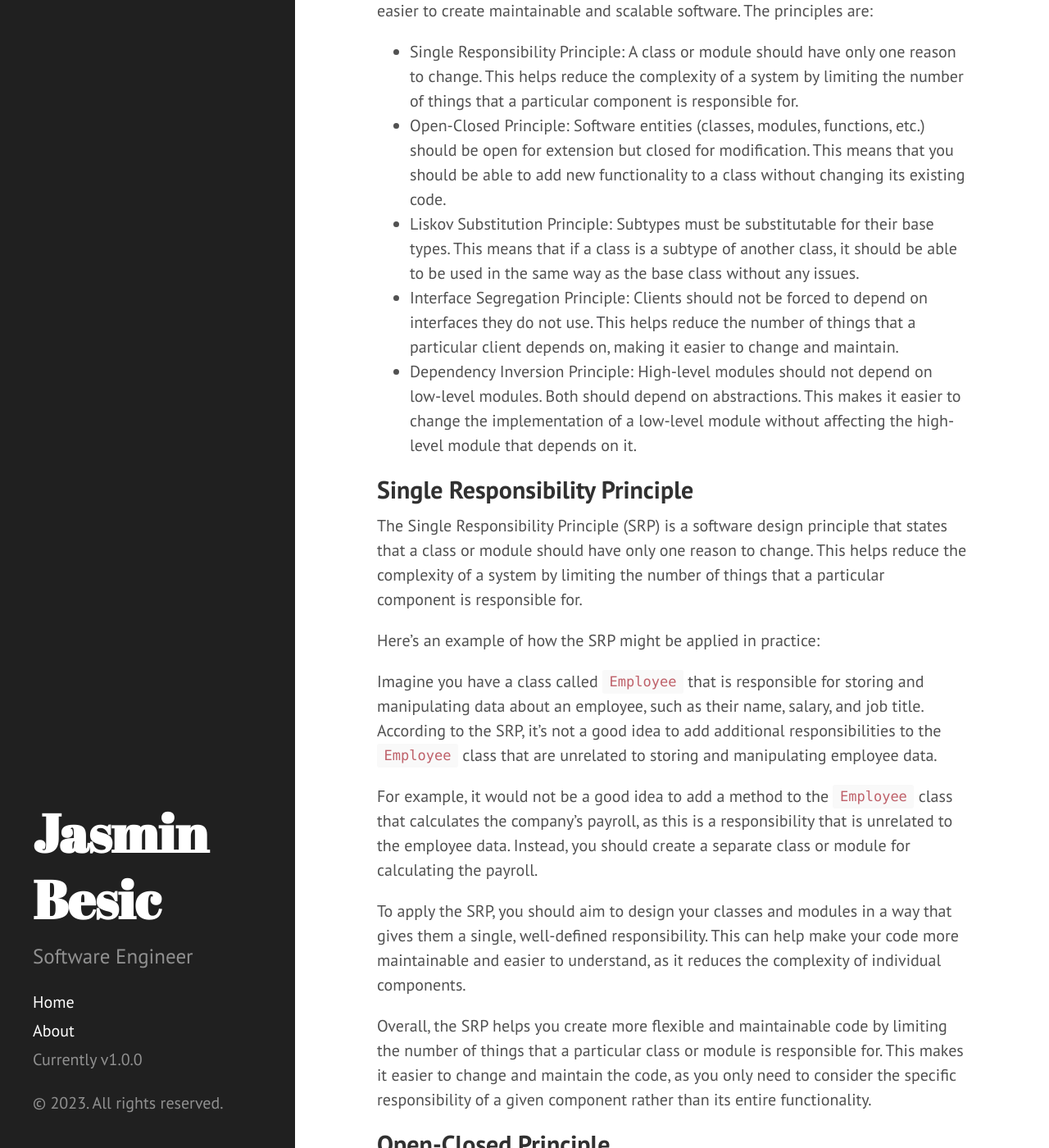
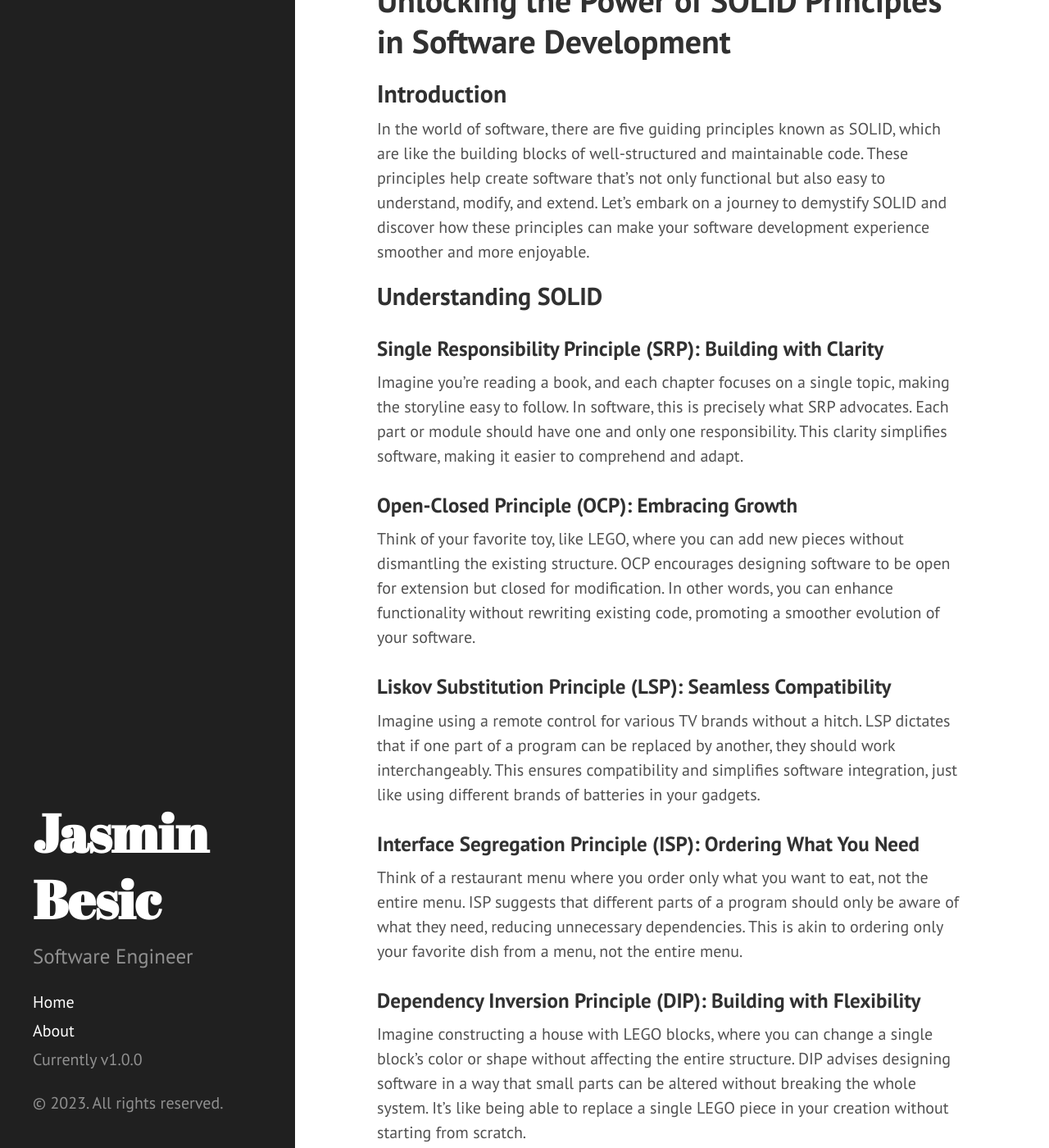
Before and after one commit to jBesic/jBesic.github.io, a Jekyll site: the page built from _posts/2023-01-09-solid-principles-for-programming-and-software-design.md, in a window 1280 px wide and 1400 px high, scrolled down 262 px. Shown: the whole window at 82% size. Built offline with Jekyll 4.4.1, drawn with Linux system fonts in a browser that asks for light colours; Markdown is read by kramdown in place of the engine named in the settings; some of the changed text lies outside the part shown.

Commit message:
Update 2023-01-09-solid-principles-for-programming-and-software-design.md

```diff
--- a/_posts/2023-01-09-solid-principles-for-programming-and-software-design.md
+++ b/_posts/2023-01-09-solid-principles-for-programming-and-software-design.md
@@ -5,84 +5,118 @@ title: SOLID Principles for Programming and Software Design
 metadescription: "SOLID is a set of five design principles that are commonly used by software developers to improve the design of their code. The acronym SOLID stands for: Single Responsibility Principle, Open-Closed Principle, Liskov Substitution Principle, Interface Segregation Principle, and Dependency Inversion Principle. These principles can help developers create more maintainable, scalable, and flexible software."
 ---
 
-The SOLID acronym represents five software design principles that can make it easier to create maintainable and scalable software. The principles are:
+# Unlocking the Power of SOLID Principles in Software Development
 
-* Single Responsibility Principle: A class or module should have only one reason to change. This helps reduce the complexity of a system by limiting the number of things that a particular component is responsible for.
-* Open-Closed Principle: Software entities (classes, modules, functions, etc.) should be open for extension but closed for modification. This means that you should be able to add new functionality to a class without changing its existing code.
-* Liskov Substitution Principle: Subtypes must be substitutable for their base types. This means that if a class is a subtype of another class, it should be able to be used in the same way as the base class without any issues.
-* Interface Segregation Principle: Clients should not be forced to depend on interfaces they do not use. This helps reduce the number of things that a particular client depends on, making it easier to change and maintain.
-* Dependency Inversion Principle: High-level modules should not depend on low-level modules. Both should depend on abstractions. This makes it easier to change the implementation of a low-level module without affecting the high-level module that depends on it.
+## Introduction
 
-## Single Responsibility Principle
+In the world of software, there are five guiding principles known as SOLID, which are like the building blocks of well-structured and maintainable code. These principles help create software that's not only functional but also easy to understand, modify, and extend. Let's embark on a journey to demystify SOLID and discover how these principles can make your software development experience smoother and more enjoyable.
 
-The Single Responsibility Principle (SRP) is a software design principle that states that a class or module should have only one reason to change. This helps reduce the complexity of a system by limiting the number of things that a particular component is responsible for.
+## Understanding SOLID
 
-Here's an example of how the SRP might be applied in practice:
+### Single Responsibility Principle (SRP): Building with Clarity
 
-Imagine you have a class called `Employee` that is responsible for storing and manipulating data about an employee, such as their name, salary, and job title. According to the SRP, it's not a good idea to add additional responsibilities to the `Employee` class that are unrelated to storing and manipulating employee data.
+Imagine you're reading a book, and each chapter focuses on a single topic, making the storyline easy to follow. In software, this is precisely what SRP advocates. Each part or module should have one and only one responsibility. This clarity simplifies software, making it easier to comprehend and adapt.
 
-For example, it would not be a good idea to add a method to the `Employee` class that calculates the company's payroll, as this is a responsibility that is unrelated to the employee data. Instead, you should create a separate class or module for calculating the payroll.
+### Open-Closed Principle (OCP): Embracing Growth
 
-To apply the SRP, you should aim to design your classes and modules in a way that gives them a single, well-defined responsibility. This can help make your code more maintainable and easier to understand, as it reduces the complexity of individual components.
+Think of your favorite toy, like LEGO, where you can add new pieces without dismantling the existing structure. OCP encourages designing software to be open for extension but closed for modification. In other words, you can enhance functionality without rewriting existing code, promoting a smoother evolution of your software.
 
-Overall, the SRP helps you create more flexible and maintainable code by limiting the number of things that a particular class or module is responsible for. This makes it easier to change and maintain the code, as you only need to consider the specific responsibility of a given component rather than its entire functionality.
+### Liskov Substitution Principle (LSP): Seamless Compatibility
 
-## Open-Closed Principle
+Imagine using a remote control for various TV brands without a hitch. LSP dictates that if one part of a program can be replaced by another, they should work interchangeably. This ensures compatibility and simplifies software integration, just like using different brands of batteries in your gadgets.
 
-The Open-Closed Principle (OCP) is a software design principle that states that software entities (such as classes, modules, and functions) should be open for extension but closed for modification. This means that you should be able to add new functionality to a class without changing its existing code.
+### Interface Segregation Principle (ISP): Ordering What You Need
 
-Here's an example of how you might apply the OCP in practice:
+Think of a restaurant menu where you order only what you want to eat, not the entire menu. ISP suggests that different parts of a program should only be aware of what they need, reducing unnecessary dependencies. This is akin to ordering only your favorite dish from a menu, not the entire menu.
 
-Imagine you have a class called `Shape` that represents a geometric shape. You might want to add a new method to the `Shape` class called `area()` that calculates the area of the shape.
+### Dependency Inversion Principle (DIP): Building with Flexibility
 
-Instead of modifying the `Shape` class itself to add the new `area()` method, you could create a new class called `Rectangle` that extends the `Shape` class and has an `area()` method. This allows you to add the new functionality without changing the `Shape` class, which makes it easier to maintain and less prone to bugs.
+Imagine constructing a house with LEGO blocks, where you can change a single block's color or shape without affecting the entire structure. DIP advises designing software in a way that small parts can be altered without breaking the whole system. It's like being able to replace a single LEGO piece in your creation without starting from scratch.
 
-Another way to apply the OCP is to use inheritance or composition to extend the functionality of a class. For example, you could create a `ShapeDecorator` class that takes a `Shape` object as an argument and has additional methods for modifying the shape. This allows you to add new functionality to the `Shape` class without modifying it directly.
+## The Single Responsibility Principle Demystified
 
-Overall, the OCP helps you create more flexible and maintainable code by allowing you to extend the functionality of a class without changing its existing code.
+### What is the Single Responsibility Principle?
 
-## Liskov Substitution Principle
+At its core, the Single Responsibility Principle (SRP) is a simple concept: a class or module should have only one reason to change. In everyday terms, this means keeping things focused and straightforward, like a Swiss Army knife with each tool serving a distinct purpose.
 
-The Liskov Substitution Principle (LSP) is a software design principle that states that subtypes must be substitutable for their base types. This means that if a class is a subtype of another class, it should be able to be used in the same way as the base class without any issues.
+### Why Does it Matter?
 
-Here's an example of how the LSP might be applied in practice:
+Imagine updating the music player on your smartphone, but it unexpectedly affects your messaging app or battery life. This tangled mess can be avoided by adhering to SRP. It ensures that each component serves a specific purpose, making your software easier to maintain, understand, and extend.
 
-Imagine you have a base class called `Shape` that represents a geometric shape. You might create a subclass called `Rectangle` that inherits from the `Shape` class and has additional methods for calculating the area and perimeter of the rectangle.
+### Benefits of SRP in Everyday Life
 
-According to the LSP, the `Rectangle` class should be able to be used wherever the `Shape` class is used, without any issues. For example, if you have a function that takes a `Shape` object as an argument, you should be able to pass a `Rectangle` object to that function and expect it to work correctly.
+Just like your trusty Swiss Army knife, SRP offers practical advantages:
 
-To ensure that a subclass is substitutable for its base class, it's important to make sure that the subclass does not introduce any new behavior that is not present in the base class. For example, if the base class has a method called `area()` that calculates the area of the shape, the subclass should not override this method to calculate the perimeter instead.
+1. Easier debugging: Isolating issues to a single component speeds up troubleshooting.
 
-Overall, the Liskov Substitution Principle helps you create more flexible and maintainable code by allowing you to use subclasses in the same way as their base classes without introducing any new or unexpected behavior.
+2. Better collaboration: Well-organized code allows multiple developers to work on different parts simultaneously.
 
-## Interface Segregation Principle
+3. Scalability: Adding new features becomes manageable, focusing on one aspect without disrupting the entire system.
 
-The Interface Segregation Principle (ISP) is a software design principle that states that clients (i.e., objects or classes that depend on other objects or classes) should not be forced to depend on interfaces they do not use. This helps reduce the number of things that a particular client depends on, making it easier to change and maintain.
+In conclusion, the Single Responsibility Principle simplifies complexity in your daily life, whether in software design or organizing your toolbox. By keeping things focused on a single responsibility, you achieve better results with fewer headaches.
 
-Here's an example of how the ISP might be applied in practice:
+## Explaining the Open-Closed Principle in Simple Terms
 
-Imagine you have an interface called `Shape` that defines a set of methods for working with geometric shapes. The `Shape` interface has methods for calculating the area, perimeter, and volume of a shape.
+### What is the Open-Closed Principle?
 
-According to the ISP, it's not a good idea to force all classes that implement the `Shape` interface to implement all of these methods, even if they don't need them all. For example, a class that represents a 2D shape (such as a circle or square) does not need a method for calculating the volume of the shape, as it has no third dimension.
+The Open-Closed Principle (OCP) is like a rule for programmers, promoting software that's open for extension but closed for modification. In simple terms, it's akin to adding new LEGO pieces to your creation without dismantling the existing structure.
 
-To apply the ISP, you could split the `Shape` interface into multiple smaller interfaces that each define a specific set of methods. For example, you could create an Area interface with a single `area()` method and a `Volume` interface with a single `volume()` method. This allows classes that only need certain methods to only implement those methods, rather than being forced to implement all of the methods in the original `Shape` interface.
+### Why is it Important?
 
-Overall, the ISP helps you create more flexible and maintainable code by ensuring that clients are not forced to depend on interfaces they do not use. It also helps reduce the number of things that a particular client depends on, making it easier to change and maintain.
+OCP makes software more robust and maintainable. It allows you to add new features without altering the original code, fostering flexibility and reducing errors.
 
-## Dependency Inversion Principle
+### Example: A Simple Calculator
 
-The Dependency Inversion Principle (DIP) is a software design principle that states that high-level modules (i.e., modules that provide more abstract or general functionality) should not depend on low-level modules (i.e., modules that provide more specific or concrete functionality). Both should depend on abstractions. This makes it easier to change the implementation of a low-level module without affecting the high-level module that depends on it.
+Imagine a basic calculator app that can add and subtract numbers but needs to add multiplication and division. OCP advises creating new code for these operations without changing the existing ones. This extends functionality (open) while preserving the integrity of the original code (closed).
 
-Here's an example of how the DIP might be applied in practice:
+### In Conclusion
 
-Imagine you have a high-level module called `ShapeDrawer` that is responsible for drawing different types of shapes on a screen. The `ShapeDrawer` module depends on a low-level module called `ShapeRenderer` that is responsible for rendering the shapes on the screen.
+The Open-Closed Principle resembles building with LEGO blocks, enabling you to expand your creation without disturbing what you've already built. This principle enhances software flexibility, reduces errors, and eases long-term development.
 
-According to the DIP, it's not a good idea for the `ShapeDrawer` module to depend directly on the `ShapeRenderer` module. If the implementation of the `ShapeRenderer` module changes, it could cause the `ShapeDrawer` module to break.
+## Understanding the Liskov Substitution Principle
 
-To apply the DIP, you could create an abstraction (such as an interface) that defines the methods that the `ShapeDrawer` module needs from the `ShapeRenderer` module. The `ShapeDrawer` module would then depend on this abstraction rather than on the `ShapeRenderer` module itself. This allows you to change the implementation of the `ShapeRenderer` module without affecting the `ShapeDrawer` module, as long as the new implementation still follows the same abstraction.
+### What is the Liskov Substitution Principle?
 
-Overall, the DIP helps you create more flexible and maintainable code by decoupling high-level modules from low-level modules and allowing you to change the implementation of low-level modules without affecting high-level modules.
+Liskov Substitution Principle (LSP) promotes substitutability among objects of a class hierarchy. Think of it as using different remote controls on various TV brands without issues.
 
----
+### The Vehicle Analogy
 
-I hope you are finding this article useful. 👋
+Imagine a class called "Vehicle," representing cars, bicycles, and motorcycles. LSP says that any subtype of "Vehicle" should seamlessly replace instances of "Vehicle" without affecting the program's correctness.
+
+### An Everyday Example
+
+Consider a garage management program. It accepts any vehicle type without concern for specifics, adhering to LSP. This ensures that "Car," "Bicycle," and "Motorcycle" objects can replace "Vehicle" without problems.
+
+### Why Does It Matter?
+
+LSP simplifies code by allowing different objects to be used interchangeably, leading to more robust, adaptable software.
+
+## Simplifying Software Design: The Interface Segregation Principle (ISP)
+
+### Understanding ISP: Keeping It Simple
+
+ISP promotes simplicity and efficiency in software design. Think of a coffee shop menu—customers and baristas shouldn't see irrelevant options. Instead, create distinct interfaces for each group.
+
+### Example: The Coffee Shop
+
+A coffee shop management software should have separate interfaces for customers and baristas, tailoring functionalities to their needs.
+
+### The Benefits of ISP
+
+ISP offers advantages like simplicity, flexibility, efficiency, and maintainability. It simplifies software by reducing distractions and conflicts between different user groups.
+
+## The Dependency Inversion Principle: Simplifying Software Design
+
+### What is the Dependency Inversion Principle?
+
+Dependency Inversion Principle (DIP) encourages depending on abstractions or interfaces rather than specific implementations. It's like using a standardized camera API on your smartphone instead of directly interacting with the hardware.
+
+### An Everyday Example
+
+Your smartphone apps rely on a camera API, allowing them to function regardless of camera hardware changes. DIP enhances software flexibility and maintainability.
+
+### Benefits of the Dependency Inversion Principle
+
+DIP simplifies software by making it more adaptable, modular, maintainable, and testable. It ensures that changes in one module don't disrupt the entire system.
+
+In conclusion, SOLID principles simplify software development, just like organizing your tools or building with LEGO blocks. Embracing these principles leads to more reliable, maintainable, and adaptable software, enhancing your software development experience.
```
